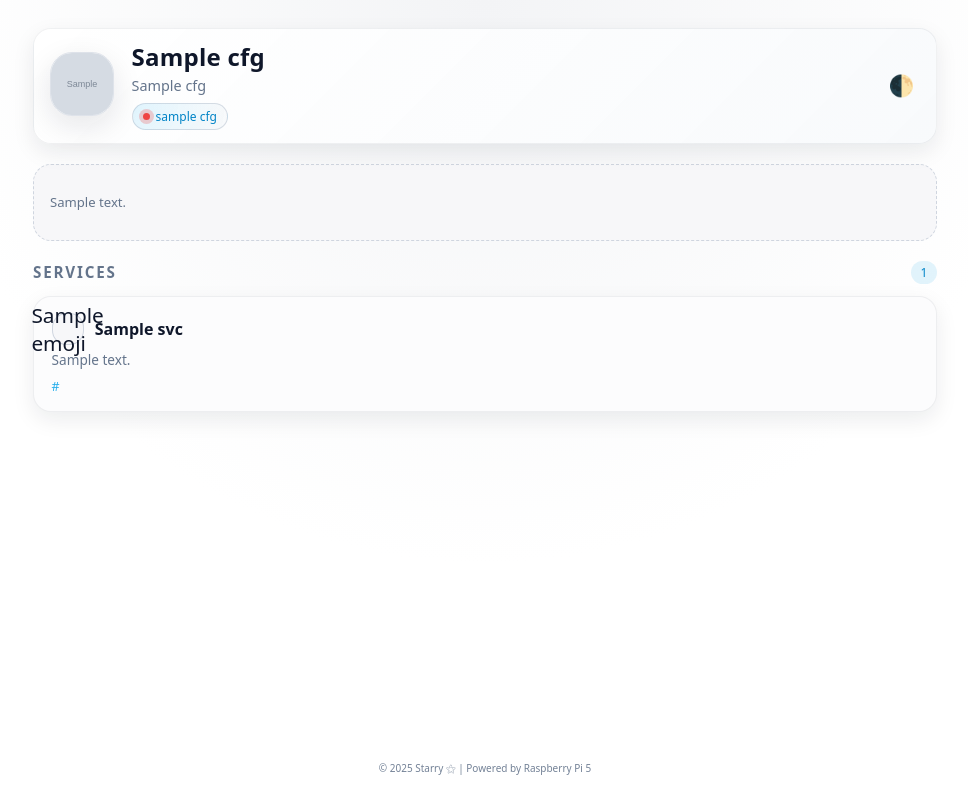
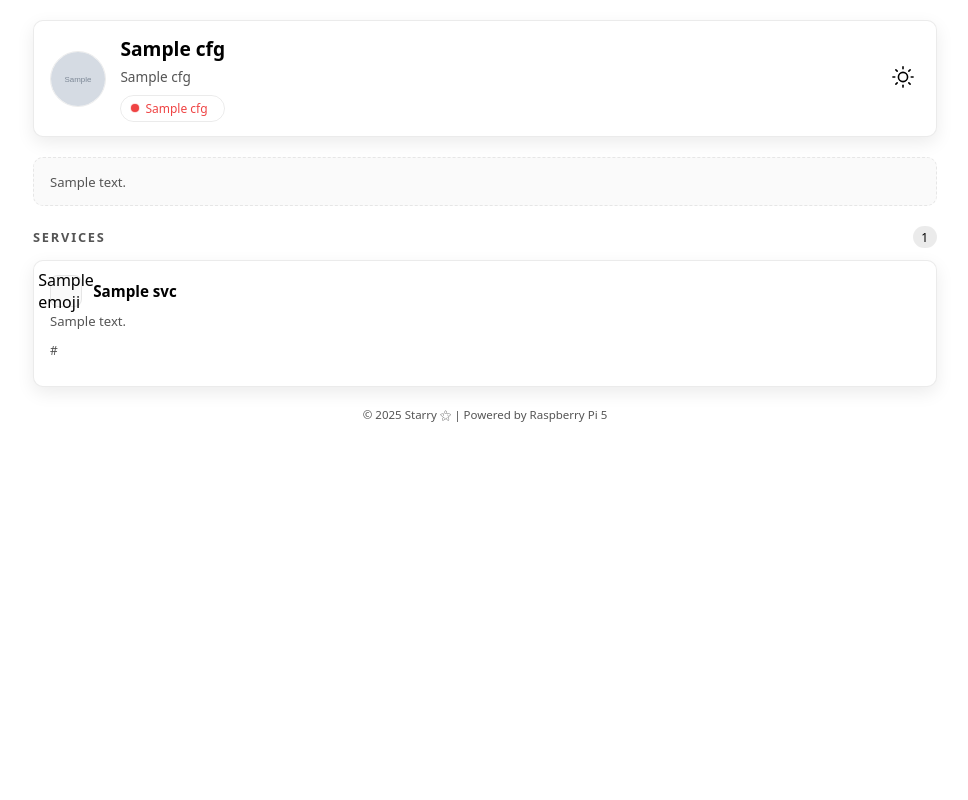
Before and after one commit to starry-shivam/starry-cloud, a Flask app: template templates/index.html in a window 1280 px wide. Shown: the whole page, without its empty margins (155-1123 px from the left). Run offline with Flask 3, Linux system fonts and the light colour scheme; the template is opened without the code that fills it: most values are stand-ins (such as "Sample title", 1, 10 or a date in 2020); grey boxes marked "Sample" are stand-in pictures; data that the repository does not hold is empty.

Commit message:
Enhance themeing
Signed-off-by: starry-shivam <starry@krsh.dev>

```diff
--- a/static/js/ui.js
+++ b/static/js/ui.js
@@ -1,100 +1,76 @@
-(function () {
+(function() {
     const THEME_KEY = "theme";
-  const STATUS_CHECK_INTERVAL = 5000; // ms
     const STATUS_ENDPOINT = "/";
+    const STATUS_INTERVAL = 5000;
 
-  /* ---------------------------
-   * Theme handling
-   * ------------------------- */
+    const root = document.documentElement;
+    const icon = document.getElementById("themeIcon");
 
-  function applySavedTheme(root) {
-    const saved = localStorage.getItem(THEME_KEY);
+    function setIcon(theme) {
+        if (!icon) return;
 
-    if (saved === "light" || saved === "dark") {
-      root.setAttribute("data-theme", saved);
+        if (theme === "dark") {
+            // Moon
+            icon.innerHTML = `
+      <path d="M21 12.79A9 9 0 1111.21 3
+               7 7 0 0021 12.79z" />
+    `;
         } else {
-      // follow system preference
-      root.removeAttribute("data-theme");
+            // Sun
+            icon.innerHTML = `
+      <circle cx="12" cy="12" r="5" />
+      <line x1="12" y1="1" x2="12" y2="3" />
+      <line x1="12" y1="21" x2="12" y2="23" />
+      <line x1="4.22" y1="4.22" x2="5.64" y2="5.64" />
+      <line x1="18.36" y1="18.36" x2="19.78" y2="19.78" />
+      <line x1="1" y1="12" x2="3" y2="12" />
+      <line x1="21" y1="12" x2="23" y2="12" />
+      <line x1="4.22" y1="19.78" x2="5.64" y2="18.36" />
+      <line x1="18.36" y1="5.64" x2="19.78" y2="4.22" />
+    `;
         }
     }
 
-  function toggleTheme(root) {
-    const current = root.getAttribute("data-theme");
 
-    const newTheme =
-      current === "dark" ? "light" :
-      current === "light" ? "dark" :
-      matchMedia("(prefers-color-scheme: dark)").matches ? "light" : "dark";
-
-    root.setAttribute("data-theme", newTheme);
-    localStorage.setItem(THEME_KEY, newTheme);
+    function applyTheme() {
+        const saved = localStorage.getItem(THEME_KEY);
+        if (saved) root.setAttribute("data-theme", saved);
+        setIcon(saved || "light");
     }
 
-  function initTheme() {
-    const root = document.documentElement;
-    applySavedTheme(root);
-
-    const btn = document.getElementById("themeToggle");
-    if (!btn) return;
-
-    btn.addEventListener("click", () => toggleTheme(root));
+    function toggleTheme() {
+        const current = root.getAttribute("data-theme") === "dark" ? "light" : "dark";
+        root.setAttribute("data-theme", current);
+        localStorage.setItem(THEME_KEY, current);
+        setIcon(current);
     }
 
-  // Set current year in footer
-  document.getElementById("year").textContent = new Date().getFullYear();
+    document.getElementById("themeToggle")?.addEventListener("click", toggleTheme);
 
-  /* ---------------------------
-   * Service worker
-   * ------------------------- */
-
-  function registerServiceWorker() {
-    if (!("serviceWorker" in navigator)) return;
-
-    navigator.serviceWorker
-      .register("/static/js/sw.js")
-      .catch(err => {
-        console.error("Service worker registration failed:", err);
-      });
-  }
-
-  /* ---------------------------
-   * Status dot / host check
-   * ------------------------- */
-
-  async function updateStatusDot() {
+    async function updateStatus() {
         const dot = document.getElementById("statusDot");
-    if (!dot) return; // nothing to update
+        const pill = dot?.parentElement;
+        if (!dot || !pill) return;
 
         try {
-      const res = await fetch(STATUS_ENDPOINT, { method: "HEAD" });
-
+            const res = await fetch("/", {
+                method: "HEAD"
+            });
             if (res.ok) {
-        dot.style.background = "#22c55e"; // green
-        dot.style.boxShadow = "0 0 0 4px rgba(34, 197, 94, 0.25)";
+                pill.classList.add("status-online");
+                pill.classList.remove("status-offline");
             } else {
-        throw new Error("Not OK");
+                throw new Error();
             }
-    } catch (e) {
-      dot.style.background = "#ef4444"; // red
-      dot.style.boxShadow = "0 0 0 4px rgba(239, 68, 68, 0.25)";
+        } catch {
+            pill.classList.add("status-offline");
+            pill.classList.remove("status-online");
         }
     }
 
-  function startStatusPolling() {
-    updateStatusDot(); // initial
-    setInterval(updateStatusDot, STATUS_CHECK_INTERVAL);
-  }
+    document.getElementById("year").textContent = new Date().getFullYear();
 
-  /* ---------------------------
-   * Bootstrapping
-   * ------------------------- */
-
-  // DOM-dependent init
-  document.addEventListener("DOMContentLoaded", () => {
-    initTheme();
-    startStatusPolling();
-  });
-
-  // SW should wait until full load
-  window.addEventListener("load", registerServiceWorker);
+    applyTheme();
+    updateStatus();
+    setInterval(updateStatus, STATUS_INTERVAL);
 })();
--- a/static/style.css
+++ b/static/style.css
@@ -1,50 +1,52 @@
+/* =========================
+   BLACK & WHITE APP THEME
+   ========================= */
 
-/* THEME VARIABLES */
 :root {
   color-scheme: light;
 
   --bg: #ffffff;
-  --bg-alt: #f3f4f6;
-  --bg-elevated: #f7f7f9;
-  --bg-card: #fcfcfd;
+  --bg-alt: #f4f4f5;
+  --bg-elevated: #fafafa;
+  --bg-card: #ffffff;
 
-  --border-subtle: rgba(15, 23, 42, 0.06);
-  --accent: #0ea5e9;
-  --accent-soft: rgba(14, 165, 233, 0.12);
-  --accent-strong: #0284c7;
+  --border-subtle: rgba(0, 0, 0, 0.08);
 
-  --text: #0f172a;
-  --text-soft: #64748b;
+  --text: #000000;
+  --text-soft: #555555;
 
-  --shadow-soft: 0 8px 22px rgba(15, 23, 42, 0.08);
-  --radius-lg: 18px;
+  --accent: #000000;
+  --accent-soft: rgba(0, 0, 0, 0.08);
+  --accent-strong: #000000;
+
+  --shadow-soft: 0 6px 18px rgba(0, 0, 0, 0.08);
+
+  --radius-lg: 12px;
+  --radius-md: 10px;
+  --radius-sm: 8px;
   --radius-pill: 999px;
+
   --max-width: 960px;
 }
 
 :root[data-theme="dark"] {
   color-scheme: dark;
 
-  --bg: #020617;
-  --bg-alt: #020617;
-  --bg-elevated: rgba(15, 23, 42, 0.9);
-  --bg-card: rgba(15, 23, 42, 0.95);
+  --bg: #000000;
+  --bg-alt: #0a0a0a;
+  --bg-elevated: #111111;
+  --bg-card: #0d0d0d;
 
-  --border-subtle: rgba(148, 163, 184, 0.25);
-  --accent: #38bdf8;
-  --accent-soft: rgba(56, 189, 248, 0.18);
-  --accent-strong: #0ea5e9;
+  --border-subtle: rgba(255, 255, 255, 0.15);
 
-  --text: #e5e7eb;
-  --text-soft: #9ca3af;
+  --text: #ffffff;
+  --text-soft: #a1a1aa;
 
-  --shadow-soft: 0 18px 45px rgba(15, 23, 42, 0.8);
-}
+  --accent: #ffffff;
+  --accent-soft: rgba(255, 255, 255, 0.12);
+  --accent-strong: #ffffff;
 
-@media (prefers-color-scheme: dark) {
-  :root:not([data-theme]) {
-    color-scheme: dark;
-  }
+  --shadow-soft: 0 10px 30px rgba(0, 0, 0, 0.9);
 }
 
 *,
@@ -58,7 +60,7 @@ html, body {
   padding: 0;
   font-family: system-ui, -apple-system, BlinkMacSystemFont, "SF Pro Text",
     "Segoe UI", sans-serif;
-  background: radial-gradient(circle at top, var(--bg-alt) 0, var(--bg) 55%, var(--bg) 100%);
+  background: var(--bg);
   color: var(--text);
   -webkit-font-smoothing: antialiased;
   text-rendering: optimizeLegibility;
@@ -66,7 +68,12 @@ html, body {
 
 body {
   min-height: 100vh;
+  overscroll-behavior: none;
 }
+
+/* =========================
+   LAYOUT
+   ========================= */
 
 .page {
   min-height: 100vh;
@@ -78,30 +85,19 @@ body {
   gap: 1.25rem;
 }
 
-/* Header */
+/* =========================
+   HEADER
+   ========================= */
 
 .header {
   position: sticky;
-  top: env(safe-area-inset-top, 0);
+  top: 0.75rem;
   z-index: 10;
-  padding: 0.85rem 1rem;
-  border-radius: var(--radius-lg);
-  background: linear-gradient(
-    135deg,
-    rgba(255, 255, 255, 0.92),
-    rgba(248, 250, 252, 0.96)
-  );
+  padding: 0.9rem 1rem;
+  border-radius: var(--radius-md);
+  background: var(--bg-card);
   border: 1px solid var(--border-subtle);
   box-shadow: var(--shadow-soft);
-  backdrop-filter: blur(18px);
-}
-
-:root[data-theme="dark"] .header {
-  background: linear-gradient(
-    135deg,
-    rgba(15, 23, 42, 0.96),
-    rgba(15, 23, 42, 0.88)
-  );
 }
 
 .header-main {
@@ -110,112 +106,122 @@ body {
   gap: 0.9rem;
 }
 
-.logo-wrap {
-  flex-shrink: 0;
-}
-
 .logo {
-  width: 52px;
-  height: 52px;
-  border-radius: 22px;
-  border: 1px solid rgba(148, 163, 184, 0.3);
+  width: 56px;
+  height: 56px;
+  border-radius: 50%;
+  border: 1px solid var(--border-subtle);
   object-fit: cover;
-  box-shadow: 0 10px 30px rgba(15, 23, 42, 0.1);
-}
-
-:root[data-theme="dark"] .logo {
-  box-shadow: 0 10px 30px rgba(15, 23, 42, 0.9);
 }
 
 .title-wrap {
   display: flex;
   flex-direction: column;
-  gap: 0.35rem;
+  gap: 0.3rem;
   min-width: 0;
 }
 
 .title {
-  font-size: 1.25rem;
-  line-height: 1.15;
   margin: 0;
-  letter-spacing: 0.01em;
+  font-size: 1.2rem;
+  font-weight: 600;
 }
 
 .subtitle {
   margin: 0;
-  font-size: 0.86rem;
+  font-size: 0.85rem;
   color: var(--text-soft);
 }
+
+/* =========================
+   HOST STATUS (PULSE)
+   ========================= */
 
 .hostname-pill {
   display: inline-flex;
   align-items: center;
-  gap: 0.35rem;
-  align-self: flex-start;
-  margin-top: 0.15rem;
-  padding: 0.25rem 0.65rem;
+  gap: 0.4rem;
+  margin-top: 0.25rem;
+  padding: 0.25rem 0.6rem;
   border-radius: var(--radius-pill);
-  border: 1px solid rgba(148, 163, 184, 0.35);
-  background: radial-gradient(circle at top left,
-      rgba(56, 189, 248, 0.15),
-      rgba(148, 163, 184, 0.05));
+  border: 1px solid var(--border-subtle);
   font-size: 0.75rem;
-  color: var(--accent-strong);
-  text-transform: lowercase;
 }
 
-:root[data-theme="dark"] .hostname-pill {
-  background: radial-gradient(circle at top left,
-      rgba(56, 189, 248, 0.2),
-      rgba(15, 23, 42, 0.9));
+.status-online {
+  color: #22c55e;
+}
+
+.status-offline {
+  color: #ef4444;
 }
 
 .hostname-pill .dot {
-  width: 7px;
-  height: 7px;
-  border-radius: 999px;
-  background: #22c55e;
-  box-shadow: 0 0 0 4px rgba(34, 197, 94, 0.25);
+  position: relative;
+  width: 8px;
+  height: 8px;
+  border-radius: 50%;
+  background: currentColor;
 }
 
-/* Theme toggle button */
+.hostname-pill .dot::after {
+  content: "";
+  position: absolute;
+  inset: 0;
+  border-radius: 50%;
+  background: currentColor;
+  animation: pulse 1.6s ease-out infinite;
+  opacity: 0.6;
+}
+
+@keyframes pulse {
+  0% {
+    transform: scale(0.9);
+    opacity: 0.6;
+  }
+  70% {
+    transform: scale(1.6);
+    opacity: 0;
+  }
+  100% {
+    opacity: 0;
+  }
+}
+
+/* =========================
+   THEME TOGGLE
+   ========================= */
+
 .theme-toggle {
   margin-left: auto;
-  font-size: 1.3rem;
   background: none;
   border: none;
+  color: var(--text);
+  padding: 0.35rem;
+  border-radius: var(--radius-pill);
   cursor: pointer;
-  color: var(--text-soft);
-  padding: 0.25rem 0.35rem;
-  border-radius: 999px;
-  transition: background 0.15s ease-out, transform 0.1s ease-out, color 0.15s ease-out;
-}
-
-.theme-toggle:hover {
-  background: rgba(148, 163, 184, 0.18);
 }
 
 .theme-toggle:active {
   transform: scale(0.92);
 }
 
-/* Notes */
+/* =========================
+   NOTES
+   ========================= */
 
 .notes {
   padding: 0.9rem 1rem;
   background: var(--bg-elevated);
-  border-radius: var(--radius-lg);
-  border: 1px dashed rgba(148, 163, 184, 0.4);
+  border-radius: var(--radius-md);
+  border: 1px dashed var(--border-subtle);
+  font-size: 0.82rem;
   color: var(--text-soft);
-  font-size: 0.82rem;
-  line-height: 1.5;
 }
 
-/* Main */
-
-.main {
-  flex: 1;
-}
+/* =========================
+   SERVICES
+   ========================= */
 
 .section-header {
   display: flex;
@@ -226,161 +232,100 @@ body {
 
 .section-header h2 {
   margin: 0;
-  font-size: 0.95rem;
-  letter-spacing: 0.12em;
+  font-size: 0.8rem;
+  letter-spacing: 0.14em;
   text-transform: uppercase;
   color: var(--text-soft);
 }
 
 .count-badge {
-  padding: 0.18rem 0.6rem;
+  padding: 0.15rem 0.55rem;
   border-radius: var(--radius-pill);
   background: var(--accent-soft);
-  color: var(--accent-strong);
   font-size: 0.75rem;
 }
-
-/* Services */
 
 .services-grid {
   display: grid;
   grid-template-columns: 1fr;
-  gap: 0.65rem;
+  gap: 0.5rem;
 }
 
 .service-card {
-  display: block;
   padding: 0.9rem 1rem;
-  border-radius: var(--radius-lg);
+  border-radius: var(--radius-md);
   background: var(--bg-card);
   border: 1px solid var(--border-subtle);
   text-decoration: none;
   color: inherit;
   box-shadow: var(--shadow-soft);
-  transition:
-    transform 150ms ease-out,
-    box-shadow 150ms ease-out,
-    border-color 150ms ease-out,
-    background 150ms ease-out;
+  -webkit-tap-highlight-color: transparent;
+  transition: transform 0.15s ease;
 }
 
 .service-card:active {
-  transform: scale(0.98) translateY(1px);
-}
-
-.service-card:hover {
-  transform: translateY(-2px);
-  border-color: rgba(148, 163, 184, 0.6);
-  background: linear-gradient(
-    135deg,
-    rgba(248, 250, 252, 0.98),
-    rgba(241, 245, 249, 0.98)
-  );
-}
-
-:root[data-theme="dark"] .service-card:hover {
-  background: linear-gradient(
-    135deg,
-    rgba(15, 23, 42, 0.98),
-    rgba(15, 23, 42, 0.9)
-  );
+  transform: scale(0.97);
 }
 
 .service-header {
   display: flex;
   align-items: center;
   gap: 0.7rem;
-  margin-bottom: 0.35rem;
 }
 
 .service-emoji {
   width: 2rem;
   height: 2rem;
-  display: inline-flex;
+  border-radius: var(--radius-sm);
+  background: var(--bg-elevated);
+  border: 1px solid var(--border-subtle);
+  display: flex;
   align-items: center;
   justify-content: center;
-  border-radius: 0.9rem;
-  background: var(--bg-elevated);
-  border: 1px solid rgba(148, 163, 184, 0.4);
-  font-size: 1.3rem;
 }
 
 .service-name {
   margin: 0;
-  font-size: 1rem;
-  font-weight: 600;
+  font-size: 0.95rem;
 }
 
 .service-description {
-  margin: 0.1rem 0 0.55rem;
-  font-size: 0.85rem;
+  margin: 0.3rem 0;
+  font-size: 0.82rem;
   color: var(--text-soft);
 }
 
 .service-url {
-  margin: 0;
-  font-size: 0.78rem;
-  color: var(--accent);
+  font-size: 0.75rem;
+  opacity: 0.7;
   word-break: break-all;
-  opacity: 0.9;
 }
 
-.empty {
-  font-size: 0.88rem;
+@media (hover: hover) and (pointer: fine) {
+  .service-card:hover {
+    transform: translateY(-2px);
+    border-color: var(--accent);
+    box-shadow: 0 10px 28px rgba(0, 0, 0, 0.12);
+  }
+}
+
+
+/* =========================
+   FOOTER
+   ========================= */
+
+.footer {
+  text-align: center;
+  font-size: 0.72rem;
   color: var(--text-soft);
 }
 
-/* Footer */
-
-.footer {
-  margin-top: 0.5rem;
-  padding-top: 0.5rem;
-  font-size: 0.75rem;
-  color: var(--text-soft);
-  opacity: 0.9;
-}
-
-/* Larger screens */
+/* =========================
+   RESPONSIVE
+   ========================= */
 
 @media (min-width: 640px) {
-  .page {
-    padding-top: 1.75rem;
-  }
-
-  .header-main {
-    gap: 1.1rem;
-  }
-
-  .logo {
-    width: 64px;
-    height: 64px;
-  }
-
-  .title {
-    font-size: 1.5rem;
-  }
-
-  .subtitle {
-    font-size: 0.9rem;
-  }
-
   .services-grid {
     grid-template-columns: repeat(auto-fit, minmax(230px, 1fr));
-    gap: 0.8rem;
-  }
-
-  .service-card {
-    padding: 1rem 1.1rem;
   }
 }
-
-/* Very small screens */
-
-@media (max-width: 360px) {
-  .header {
-    padding-inline: 0.75rem;
-  }
-  .service-card {
-    padding-inline: 0.8rem;
-  }
-}
--- a/templates/index.html
+++ b/templates/index.html
@@ -1,4 +1,3 @@
-
 <!doctype html>
 <html lang="en">
   <head>
@@ -6,27 +5,18 @@
     <title>{{ cfg.title }}</title>
     <meta name="viewport" content="width=device-width, initial-scale=1, viewport-fit=cover" />
     <meta name="description" content="{{ cfg.notes[:150] if cfg.notes else '' }}" />
-  <meta name="theme-color" content="#020617" />
-
+    <meta name="theme-color" content="#000000" />
     <link rel="stylesheet" href="{{ url_for('static', filename='style.css') }}" />
-
-  <!-- PWA -->
     <link rel="manifest" href="{{ url_for('static', filename='manifest.webmanifest') }}" />
     <link rel="icon" href="{{ url_for('static', filename='berry.png') }}" />
-
-  <!-- iOS installable -->
     <link rel="apple-touch-icon" href="{{ url_for('static', filename='berry.png') }}">
-  <meta name="apple-mobile-web-app-capable" content="yes" />
-  <meta name="apple-mobile-web-app-status-bar-style" content="black-translucent" />
   </head>
   <body>
     <div class="page">
       <header class="header">
         <div class="header-main">
           {% if cfg.logo_url %}
-        <div class="logo-wrap">
-          <img src="{{ cfg.logo_url }}" alt="Logo" class="logo" loading="lazy" />
-        </div>
+          <img src="{{ cfg.logo_url }}" class="logo" alt="Logo">
           {% endif %}
           <div class="title-wrap">
             <h1 class="title">{{ cfg.title }}</h1>
@@ -40,31 +30,45 @@
             </span>
             {% endif %}
           </div>
-        <button class="theme-toggle" id="themeToggle" aria-label="Toggle theme">🌓</button>
+          <button class="theme-toggle" id="themeToggle" aria-label="Toggle theme">
+            <svg id="themeIcon"
+              width="22" height="22"
+              viewBox="0 0 24 24"
+              fill="none"
+              stroke="currentColor"
+              stroke-width="1.75"
+              stroke-linecap="round"
+              stroke-linejoin="round">
+              <!-- SUN ICON (default) -->
+              <circle cx="12" cy="12" r="5" />
+              <line x1="12" y1="1" x2="12" y2="3" />
+              <line x1="12" y1="21" x2="12" y2="23" />
+              <line x1="4.22" y1="4.22" x2="5.64" y2="5.64" />
+              <line x1="18.36" y1="18.36" x2="19.78" y2="19.78" />
+              <line x1="1" y1="12" x2="3" y2="12" />
+              <line x1="21" y1="12" x2="23" y2="12" />
+              <line x1="4.22" y1="19.78" x2="5.64" y2="18.36" />
+              <line x1="18.36" y1="5.64" x2="19.78" y2="4.22" />
+            </svg>
+          </button>
         </div>
       </header>
-
       {% if cfg.notes %}
       <section class="notes">
-      <p>{{ cfg.notes }}</p>
+        {{ cfg.notes }}
       </section>
       {% endif %}
-
-    <main class="main">
-      <section aria-label="Self-hosted services">
+      <main>
+        <section>
           <div class="section-header">
             <h2>Services</h2>
             <span class="count-badge">{{ services|length }}</span>
           </div>
-
-        {% if services %}
           <div class="services-grid">
             {% for svc in services %}
-          <a class="service-card" href="{{ svc.url }}" target="_blank" rel="noopener noreferrer">
+            <a class="service-card" href="{{ svc.url }}" target="_blank">
               <div class="service-header">
-              <div class="service-emoji" aria-hidden="true">
-                {{ svc.emoji or "🌐" }}
-              </div>
+                <div class="service-emoji">{{ svc.emoji or "⬛" }}</div>
                 <h3 class="service-name">{{ svc.name }}</h3>
               </div>
               {% if svc.description %}
@@ -74,18 +78,11 @@
             </a>
             {% endfor %}
           </div>
-        {% else %}
-        <p class="empty">No services configured yet.</p>
-        {% endif %}
         </section>
       </main>
-
-    <footer class="footer" style="text-align: center;">
-      <small>
-        &copy; <span id="year"></span> Starry ⚝ | Powered by Raspberry Pi 5
-      </small>
+      <footer class="footer">
+        © <span id="year"></span> Starry ⚝ | Powered by Raspberry Pi 5
       </footer>
-
     </div>
     <script src="{{ url_for('static', filename='js/ui.js') }}"></script>
   </body>
```
Lines whose indentation alone changed are shown as unchanged.
